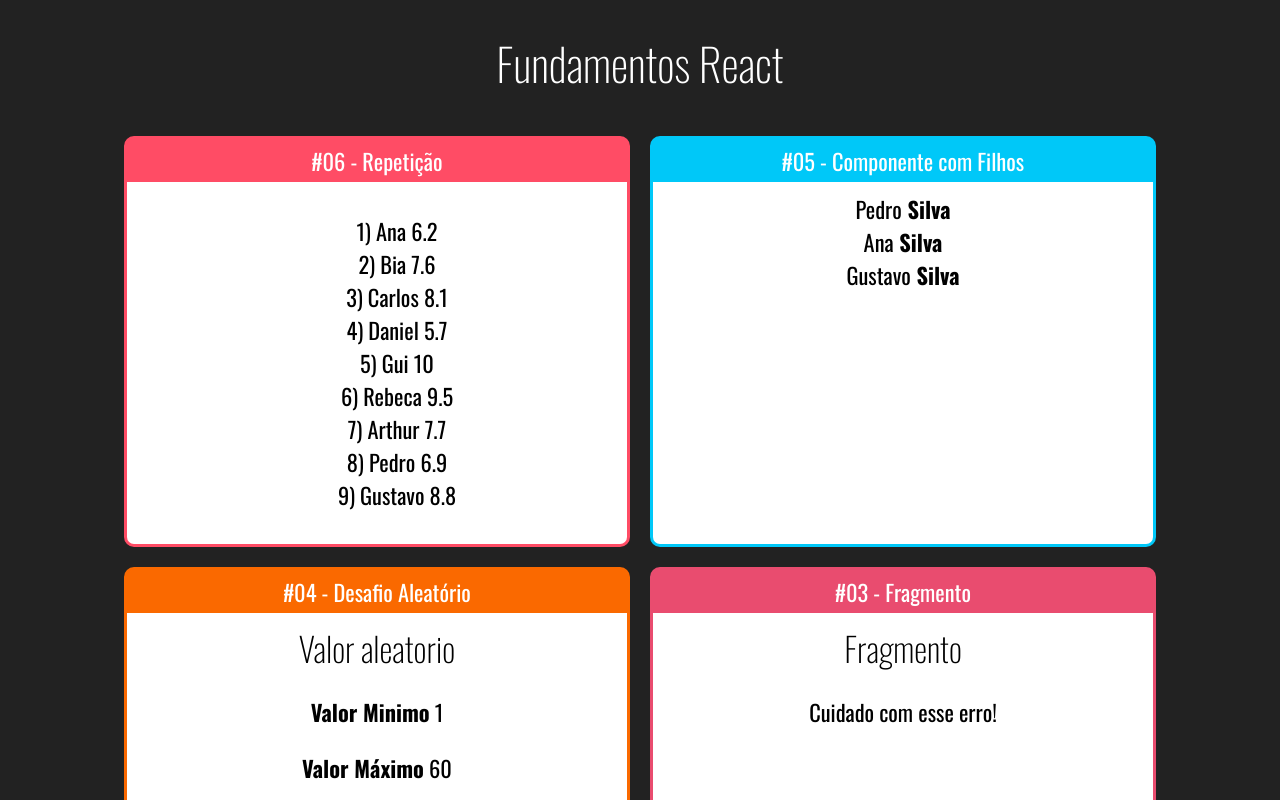
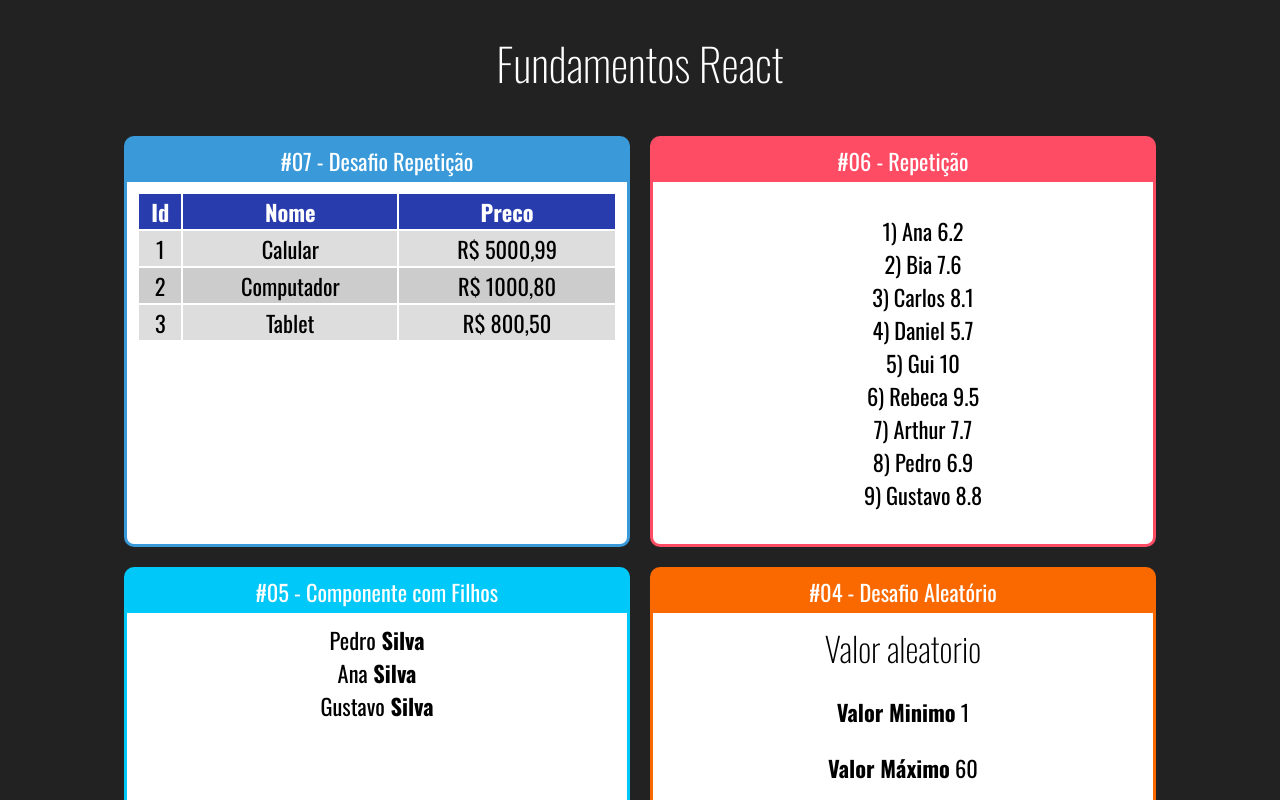
Before and after one commit to lucasg13info/curso-react, a React (Create React App) app in the folder fundamentos-react/: page / in a window 1280 px wide. Shown: the top 800 px of the page. Built offline with nearby package versions, Linux system fonts and the light colour scheme.

Commit message:
Desafio repetição em tabela com renderização condicional

```diff
--- a/fundamentos-react/src/App.jsx
+++ b/fundamentos-react/src/App.jsx
@@ -1,6 +1,7 @@
 import './App.css'
 import React from 'react';
 
+import TabelaProduto from './components/basicos/repeticao/TabelaProdutos'
 import ListaAlunos from './components/basicos/repeticao/ListaAlunos'
 import Familia from './components/basicos/Familia'
 import FamiliaMembro from './components/basicos/FamiliaMembro'
@@ -17,9 +18,12 @@ export default () => (
 
         <div className="Cards">
 
-        <Card titulo="#06 - Repetição" color="#FF4C65">
-                <ListaAlunos> </ListaAlunos>
+            <Card titulo="#07 - Desafio Repetição" color="#3A9AD9">
+                <TabelaProduto/>
+            </Card>
 
+            <Card titulo="#06 - Repetição" color="#FF4C65">
+                <ListaAlunos/>
             </Card>
 
             <Card titulo="#05 - Componente com Filhos" color="#00C8F8">
--- /dev/null
+++ b/fundamentos-react/src/components/basicos/repeticao/TabelaProdutos.css
@@ -0,0 +1,17 @@
+.TabelaProdutos table{
+    width: 100%;
+}
+
+.TabelaProdutos th{
+    background-color: #283cae;
+    color: white;
+}
+
+.TabelaProdutos .Par{
+    background-color: #ddd;
+}
+
+
+.TabelaProdutos .Impar{
+    background-color: #ccc;
+}
--- /dev/null
+++ b/fundamentos-react/src/components/basicos/repeticao/TabelaProdutos.jsx
@@ -0,0 +1,35 @@
+import './TabelaProdutos.css'
+import React from 'react'
+
+import produtos from '../../../data/produtos'
+
+export default (props) => {
+    function getLinhas() {
+        return produtos.map((produto, i) =>{
+            return (
+                <tr key={produto.id} className={ i % 2 == 0 ? 'Par' : 'Impar' }>
+                    <td>{produto.id}</td>
+                    <td>{produto.nome}</td>
+                    <td> R$ {produto.preco.toFixed(2).replace('.', ',')}</td>
+                </tr>
+            )
+        })
+    }
+    return (
+        <div className="TabelaProdutos">
+            <table>
+                <thead>
+                <tr>
+                    <th>Id</th>
+                    <th>Nome</th>
+                    <th>Preco</th>
+                </tr>
+                </thead>
+                <tbody>
+                    { getLinhas()}
+                </tbody>
+            </table>
+
+        </div>
+    )
+}
--- /dev/null
+++ b/fundamentos-react/src/data/produtos.js
@@ -0,0 +1,6 @@
+export default [
+    { id: 1, nome: "Calular", preco: 5000.99},
+    { id: 2, nome: "Computador", preco: 1000.80},
+    { id: 3, nome: "Tablet", preco: 800.5000},
+
+]
```
